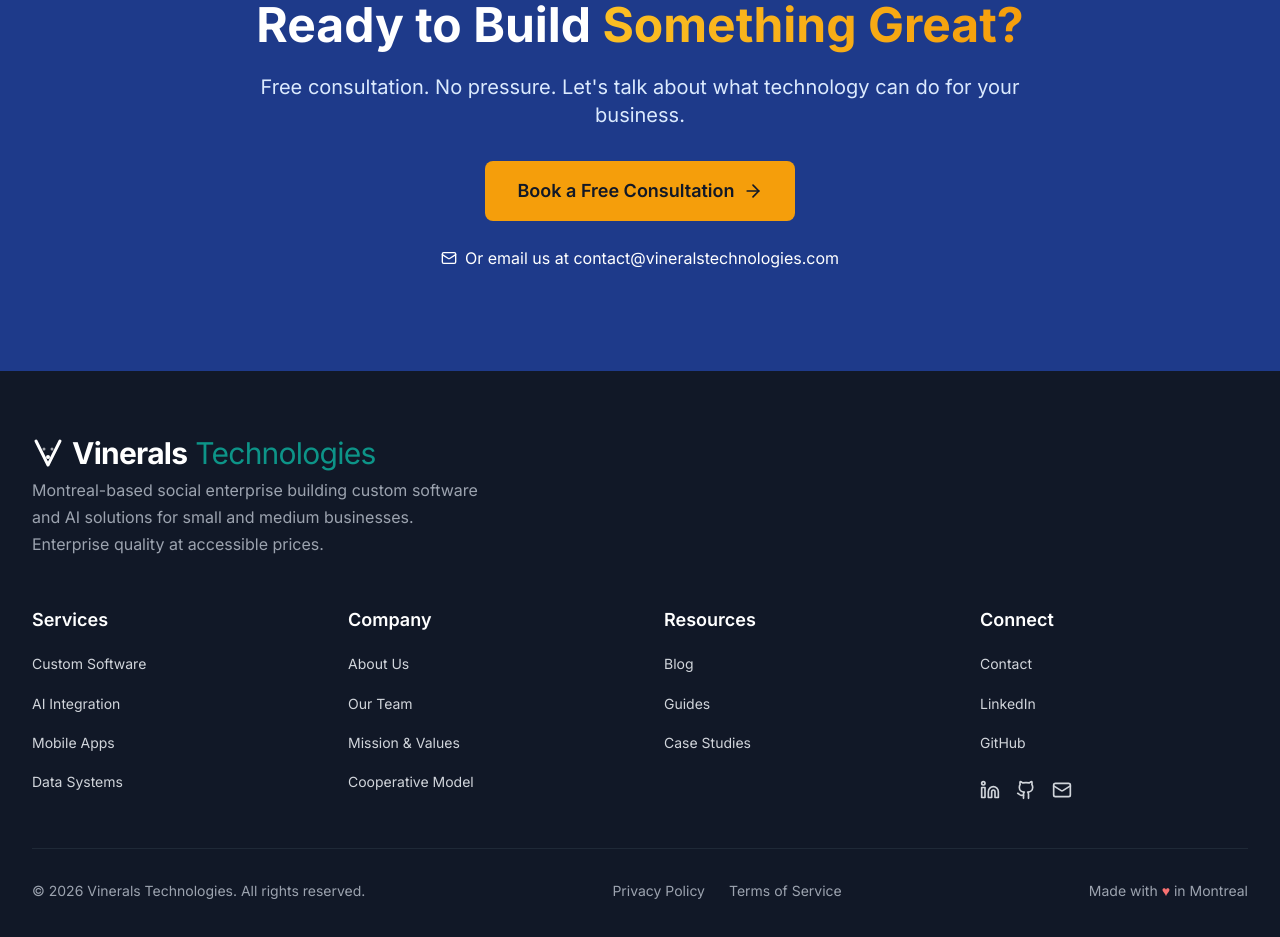
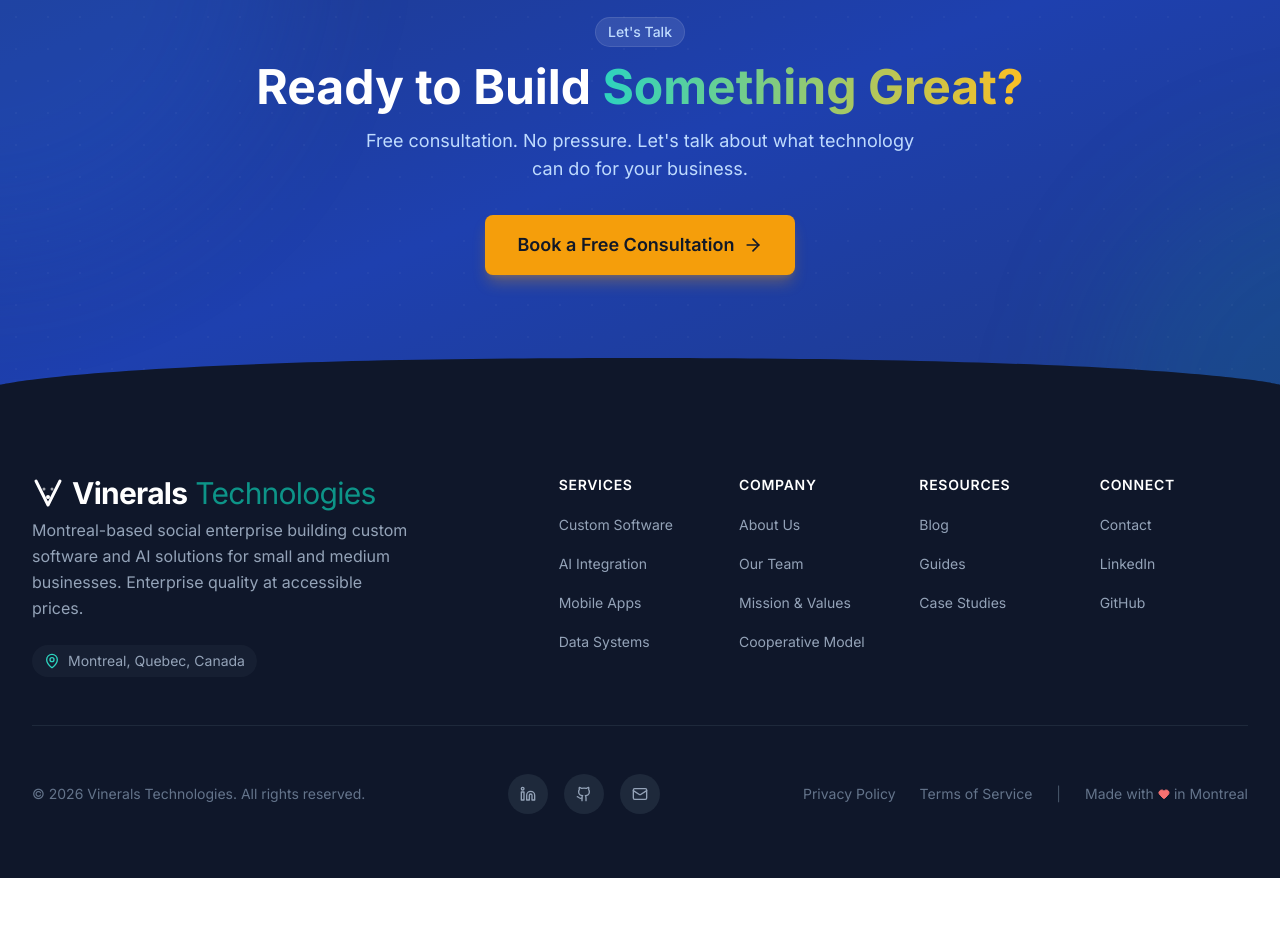
Before and after one commit to Amankrah/vinerals_technologies, a Next.js app in the folder frontend/vinerals-technologies/: page / in a window 1280 px wide. Shown: the part 5060-5997 px from the top of the page. After the commit the page ends 5938 px from the top, so only its background shows below. Built offline with nearby package versions, Linux system fonts and the light colour scheme.

Commit message:
improved footer design

```diff
--- a/frontend/vinerals-technologies/components/layout/Footer.tsx
+++ b/frontend/vinerals-technologies/components/layout/Footer.tsx
@@ -1,31 +1,142 @@
+'use client';
+
 import React from 'react';
 import Link from 'next/link';
-import { Github, Linkedin, Mail } from 'lucide-react';
+import { motion } from 'framer-motion';
+import { Github, Linkedin, Mail, ArrowRight, MapPin, Heart } from 'lucide-react';
 import Logo from '@/components/shared/Logo';
+import Button from '@/components/ui/Button';
 import { NAVIGATION, SITE_CONFIG, SOCIAL_LINKS } from '@/lib/constants';
 
 const Footer = () => {
   const currentYear = new Date().getFullYear();
 
   return (
-    <footer className="bg-gray-900 text-gray-300">
-      <div className="container mx-auto py-16">
-        {/* Logo and Description */}
-        <div className="mb-12">
+    <footer className="relative">
+      {/* ============================================
+          CTA SECTION - Integrated with footer
+          ============================================ */}
+      <section className="relative bg-gradient-to-br from-primary-900 via-primary-800 to-primary-900 overflow-hidden">
+        {/* Background decorative elements */}
+        <div className="absolute inset-0 pointer-events-none">
+          {/* Gradient orbs */}
+          <div className="absolute -top-1/2 -left-1/4 w-[600px] h-[600px] bg-primary-600/20 rounded-full blur-3xl" />
+          <div className="absolute -bottom-1/2 -right-1/4 w-[500px] h-[500px] bg-secondary-600/15 rounded-full blur-3xl" />
+
+          {/* Subtle grid pattern */}
+          <div
+            className="absolute inset-0 opacity-[0.03]"
+            style={{
+              backgroundImage: `radial-gradient(circle, white 1px, transparent 1px)`,
+              backgroundSize: '32px 32px'
+            }}
+          />
+        </div>
+
+        <div className="relative container mx-auto px-4 sm:px-6 lg:px-8 py-20 md:py-28">
+          <motion.div
+            initial={{ opacity: 0, y: 20 }}
+            whileInView={{ opacity: 1, y: 0 }}
+            viewport={{ once: true }}
+            transition={{ duration: 0.6 }}
+            className="max-w-3xl mx-auto text-center"
+          >
+            {/* Eyebrow */}
+            <motion.div
+              initial={{ opacity: 0, y: 10 }}
+              whileInView={{ opacity: 1, y: 0 }}
+              viewport={{ once: true }}
+              transition={{ duration: 0.5, delay: 0.1 }}
+              className="mb-4"
+            >
+              <span className="inline-flex items-center px-3 py-1 rounded-full text-sm font-medium bg-white/10 text-primary-200 border border-white/10">
+                Let&apos;s Talk
+              </span>
+            </motion.div>
+
+            {/* Headline */}
+            <h2 className="text-3xl sm:text-4xl lg:text-5xl font-bold text-white mb-4">
+              Ready to Build{' '}
+              <span className="bg-gradient-to-r from-secondary-400 to-accent-400 bg-clip-text text-transparent">
+                Something Great?
+              </span>
+            </h2>
+
+            {/* Subhead */}
+            <p className="text-lg text-primary-200 mb-8 max-w-xl mx-auto">
+              Free consultation. No pressure. Let&apos;s talk about what technology can do for your business.
+            </p>
+
+            {/* CTA Buttons */}
+            <div className="flex flex-col sm:flex-row gap-4 justify-center items-center mb-6">
+              <Button
+                href="/contact"
+                size="lg"
+                variant="accent"
+                icon={<ArrowRight className="w-5 h-5" />}
+                className="shadow-lg shadow-accent-500/30 hover:shadow-xl hover:shadow-accent-500/40 transition-all"
+              >
+                Book a Free Consultation
+              </Button>
+            </div>
+          </motion.div>
+        </div>
+
+        {/* Curved transition to footer */}
+        <div className="absolute bottom-0 left-0 right-0">
+          <svg
+            viewBox="0 0 1440 60"
+            fill="none"
+            xmlns="http://www.w3.org/2000/svg"
+            className="w-full h-auto"
+            preserveAspectRatio="none"
+          >
+            <path
+              d="M0 60L1440 60L1440 30C1440 30 1320 0 720 0C120 0 0 30 0 30L0 60Z"
+              fill="#0f172a"
+            />
+          </svg>
+        </div>
+      </section>
+
+      {/* ============================================
+          MAIN FOOTER
+          ============================================ */}
+      <div className="bg-slate-900">
+        <div className="container mx-auto px-4 sm:px-6 lg:px-8 py-16">
+
+          {/* Top Section - Logo, Description, Newsletter */}
+          <div className="grid grid-cols-1 lg:grid-cols-12 gap-12 mb-12 pb-12 border-b border-slate-800">
+
+            {/* Logo & Description */}
+            <div className="lg:col-span-5">
               <Logo variant="light" size="lg" className="mb-4" />
-          <p className="text-gray-400 max-w-md">
+              <p className="text-slate-400 mb-6 max-w-sm leading-relaxed">
                 {SITE_CONFIG.description}
               </p>
+
+              {/* Location badge */}
+              <div className="inline-flex items-center gap-2 px-3 py-1.5 bg-slate-800/50 rounded-full text-sm text-slate-400">
+                <MapPin className="w-4 h-4 text-secondary-400" />
+                {SITE_CONFIG.location}
+              </div>
             </div>
 
-        <div className="grid grid-cols-1 md:grid-cols-2 lg:grid-cols-4 gap-8 lg:gap-12 mb-12">
+            {/* Quick Links Grid */}
+            <div className="lg:col-span-7">
+              <div className="grid grid-cols-2 sm:grid-cols-4 gap-8">
                 {/* Services */}
                 <div>
-            <h3 className="text-white font-semibold text-lg mb-4">Services</h3>
+                  <h3 className="text-white font-semibold mb-4 text-sm uppercase tracking-wider">
+                    Services
+                  </h3>
                   <ul className="space-y-3">
                     {NAVIGATION.footer.services.map((link) => (
                       <li key={link.href}>
-                  <Link href={link.href} className="text-sm hover:text-white transition-colors">
+                        <Link
+                          href={link.href}
+                          className="text-slate-400 hover:text-white transition-colors text-sm inline-block"
+                        >
                           {link.name}
                         </Link>
                       </li>
@@ -35,11 +146,16 @@
 
                 {/* Company */}
                 <div>
-            <h3 className="text-white font-semibold text-lg mb-4">Company</h3>
+                  <h3 className="text-white font-semibold mb-4 text-sm uppercase tracking-wider">
+                    Company
+                  </h3>
                   <ul className="space-y-3">
                     {NAVIGATION.footer.company.map((link) => (
                       <li key={link.href}>
-                  <Link href={link.href} className="text-sm hover:text-white transition-colors">
+                        <Link
+                          href={link.href}
+                          className="text-slate-400 hover:text-white transition-colors text-sm inline-block"
+                        >
                           {link.name}
                         </Link>
                       </li>
@@ -49,11 +165,16 @@
 
                 {/* Resources */}
                 <div>
-            <h3 className="text-white font-semibold text-lg mb-4">Resources</h3>
+                  <h3 className="text-white font-semibold mb-4 text-sm uppercase tracking-wider">
+                    Resources
+                  </h3>
                   <ul className="space-y-3">
                     {NAVIGATION.footer.resources.map((link) => (
                       <li key={link.href}>
-                  <Link href={link.href} className="text-sm hover:text-white transition-colors">
+                        <Link
+                          href={link.href}
+                          className="text-slate-400 hover:text-white transition-colors text-sm inline-block"
+                        >
                           {link.name}
                         </Link>
                       </li>
@@ -63,7 +184,9 @@
 
                 {/* Connect */}
                 <div>
-            <h3 className="text-white font-semibold text-lg mb-4">Connect</h3>
+                  <h3 className="text-white font-semibold mb-4 text-sm uppercase tracking-wider">
+                    Connect
+                  </h3>
                   <ul className="space-y-3 mb-6">
                     {NAVIGATION.footer.connect.map((link) => (
                       <li key={link.href}>
@@ -72,67 +195,77 @@
                             href={link.href}
                             target="_blank"
                             rel="noopener noreferrer"
-                      className="text-sm hover:text-white transition-colors"
+                            className="text-slate-400 hover:text-white transition-colors text-sm inline-block"
                           >
                             {link.name}
                           </a>
                         ) : (
-                    <Link href={link.href} className="text-sm hover:text-white transition-colors">
+                          <Link
+                            href={link.href}
+                            className="text-slate-400 hover:text-white transition-colors text-sm inline-block"
+                          >
                             {link.name}
                           </Link>
                         )}
                       </li>
                     ))}
                   </ul>
-            <div className="flex gap-4">
+                </div>
+              </div>
+            </div>
+          </div>
+
+          {/* Bottom Bar */}
+          <div className="flex flex-col md:flex-row justify-between items-center gap-6">
+            {/* Copyright */}
+            <div className="text-slate-500 text-sm order-2 md:order-1">
+              © {currentYear} {SITE_CONFIG.name}. All rights reserved.
+            </div>
+
+            {/* Social Icons - Center on mobile */}
+            <div className="flex items-center gap-4 order-1 md:order-2">
               <a
                 href={SOCIAL_LINKS.linkedin}
                 target="_blank"
                 rel="noopener noreferrer"
-                className="hover:text-white transition-colors"
+                className="w-10 h-10 rounded-full bg-slate-800 hover:bg-slate-700 flex items-center justify-center text-slate-400 hover:text-white transition-all"
                 aria-label="LinkedIn"
               >
-                <Linkedin className="w-5 h-5" />
+                <Linkedin className="w-4 h-4" />
               </a>
               <a
                 href={SOCIAL_LINKS.github}
                 target="_blank"
                 rel="noopener noreferrer"
-                className="hover:text-white transition-colors"
+                className="w-10 h-10 rounded-full bg-slate-800 hover:bg-slate-700 flex items-center justify-center text-slate-400 hover:text-white transition-all"
                 aria-label="GitHub"
               >
-                <Github className="w-5 h-5" />
+                <Github className="w-4 h-4" />
               </a>
               <a
                 href={`mailto:${SITE_CONFIG.email}`}
-                className="hover:text-white transition-colors"
+                className="w-10 h-10 rounded-full bg-slate-800 hover:bg-slate-700 flex items-center justify-center text-slate-400 hover:text-white transition-all"
                 aria-label="Email"
               >
-                <Mail className="w-5 h-5" />
+                <Mail className="w-4 h-4" />
               </a>
             </div>
-          </div>
-        </div>
 
-        {/* Bottom Bar */}
-        <div className="border-t border-gray-800 pt-8">
-          <div className="flex flex-col md:flex-row justify-between items-center gap-4 text-sm">
-            <div className="text-gray-400">
-              © {currentYear} {SITE_CONFIG.name}. All rights reserved.
-            </div>
-            <div className="flex gap-6">
+            {/* Legal Links + Made with love */}
+            <div className="flex flex-wrap items-center justify-center gap-x-6 gap-y-2 text-sm order-3">
               {NAVIGATION.footer.legal.map((link) => (
                 <Link
                   key={link.href}
                   href={link.href}
-                  className="text-gray-400 hover:text-white transition-colors"
+                  className="text-slate-500 hover:text-white transition-colors"
                 >
                   {link.name}
                 </Link>
               ))}
-            </div>
-            <div className="text-gray-400">
-              Made with <span className="text-red-400">♥</span> in {SITE_CONFIG.location.split(',')[0]}
+              <span className="text-slate-600">|</span>
+              <span className="text-slate-500 flex items-center gap-1">
+                Made with <Heart className="w-3 h-3 text-red-400 fill-red-400" /> in {SITE_CONFIG.location.split(',')[0]}
+              </span>
             </div>
           </div>
         </div>
--- a/frontend/vinerals-technologies/components/sections/CTA.tsx
+++ b/frontend/vinerals-technologies/components/sections/CTA.tsx
@@ -1,66 +1,7 @@
-'use client';
-
-import React from 'react';
-import { motion } from 'framer-motion';
-import { ArrowRight, Mail } from 'lucide-react';
-import Section from '@/components/ui/Section';
-import Button from '@/components/ui/Button';
-import { fadeInUp, staggerContainer } from '@/hooks/useScrollAnimation';
-
+// This component is now empty because the CTA is integrated into the Footer component
+// Pages that use <CTA /> will not show anything, as the Footer already includes the CTA section
 const CTA = () => {
-  return (
-    <Section background="dark" paddingY="lg">
-      <motion.div
-        initial="hidden"
-        whileInView="visible"
-        viewport={{ once: true, margin: "-100px" }}
-        variants={staggerContainer}
-        className="text-center max-w-3xl mx-auto"
-      >
-        <motion.h2
-          variants={fadeInUp}
-          className="text-4xl md:text-5xl font-bold text-white mb-6"
-        >
-          Ready to Build{' '}
-          <span className="bg-gradient-to-r from-accent-400 to-accent-500 bg-clip-text text-transparent">
-            Something Great?
-          </span>
-        </motion.h2>
-
-        <motion.p
-          variants={fadeInUp}
-          className="text-xl text-primary-100 mb-8"
-        >
-          Free consultation. No pressure. Let's talk about what technology can do
-          for your business.
-        </motion.p>
-
-        <motion.div
-          variants={fadeInUp}
-          className="flex flex-col sm:flex-row gap-4 justify-center mb-6"
-        >
-          <Button
-            href="/contact"
-            variant="accent"
-            size="lg"
-            icon={<ArrowRight className="w-5 h-5" />}
-          >
-            Book a Free Consultation
-          </Button>
-        </motion.div>
-
-        <motion.div variants={fadeInUp}>
-          <a
-            href="mailto:contact@vineralstechnologies.com"
-            className="inline-flex items-center gap-2 text-white hover:text-accent-400 transition-colors"
-          >
-            <Mail className="w-4 h-4" />
-            Or email us at contact@vineralstechnologies.com
-          </a>
-        </motion.div>
-      </motion.div>
-    </Section>
-  );
+  return null;
 };
 
 export default CTA;
```
Lines whose indentation alone changed are shown as unchanged.
